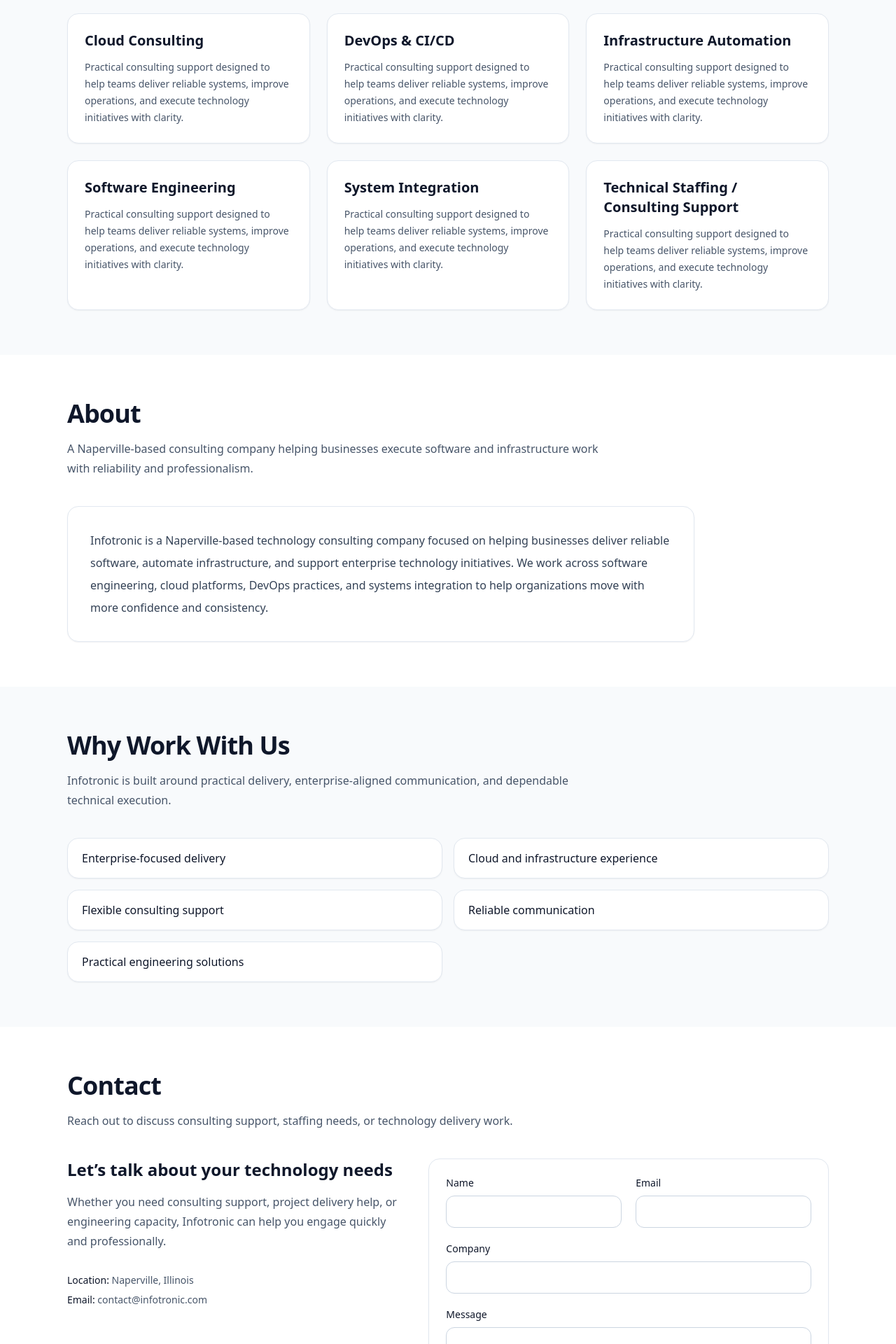
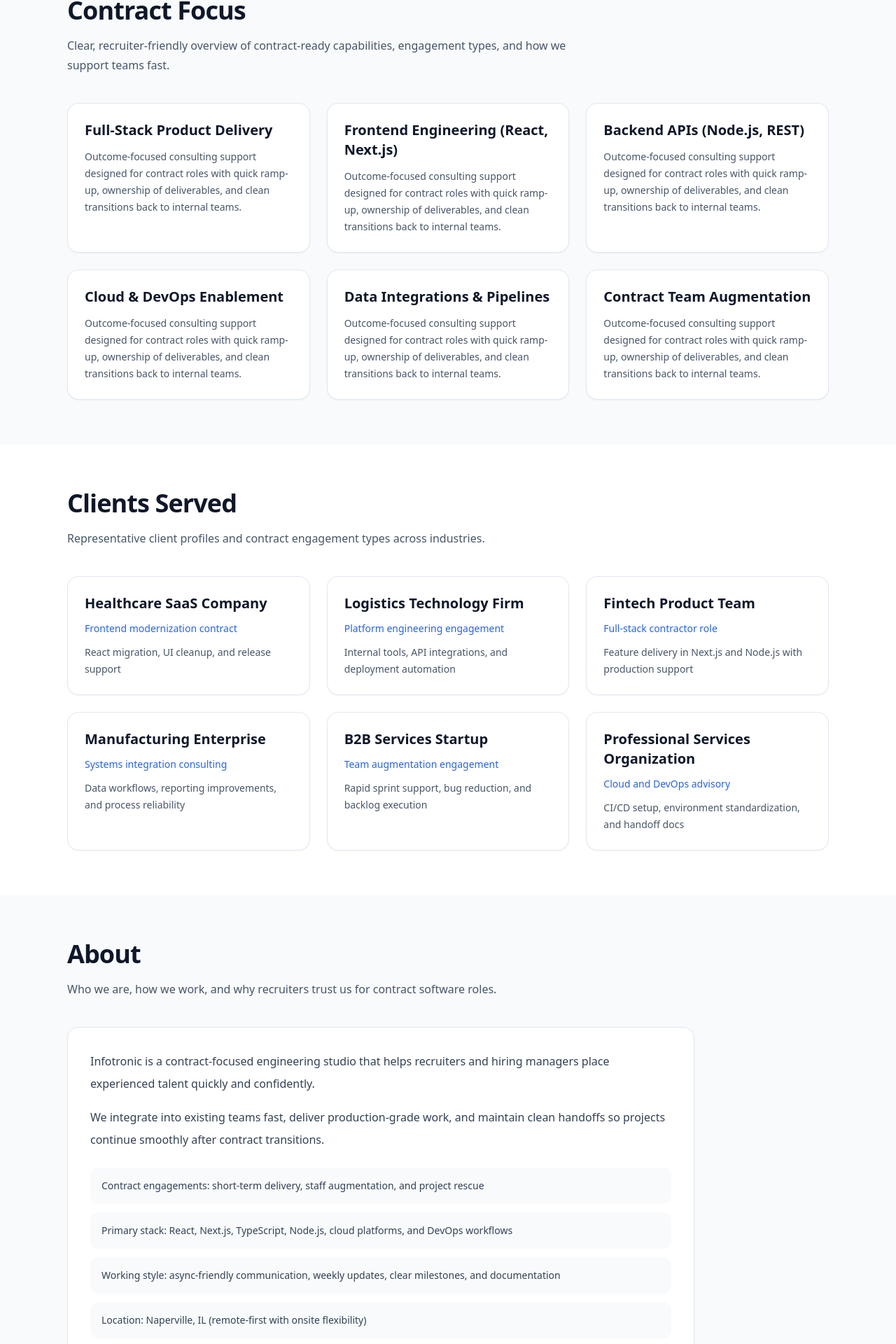
Before and after one commit to FawazAI-Org/infotronic-site, a Next.js app: page / in a window 1280 px wide. Shown: the part 763-2683 px from the top of the page at 70% size. Built offline with nearby package versions, Linux system fonts and the light colour scheme; no server answers.

Commit message:
Refine recruiter-focused website messaging and SEO.
Improve positioning for contract roles, add a clients-served section, and add metadata/schema/sitemap/robots so the site is more discoverable and review-ready.

```diff
--- a/src/app/layout.tsx
+++ b/src/app/layout.tsx
@@ -1,18 +1,49 @@
 import type { Metadata } from 'next';
 import './globals.css';
 
+const siteUrl = process.env.NEXT_PUBLIC_SITE_URL ?? 'https://infotronic-site.vercel.app';
+
 export const metadata: Metadata = {
-  title: 'Infotronic | Technology Consulting & Software Solutions',
+  metadataBase: new URL(siteUrl),
+  title: 'Infotronic | Software Engineering Contractors & IT Consulting',
   description:
-    'Infotronic is a Naperville, Illinois technology consulting company providing software engineering, cloud infrastructure, DevOps, and enterprise technology consulting services.',
+    'Infotronic provides contract software engineering and IT consulting for recruiters and hiring teams. Fast onboarding across React, Next.js, Node.js, cloud, and DevOps.',
   keywords: [
     'Infotronic',
-    'Naperville technology consulting',
+    'software engineering contractors',
+    'contract software developers',
+    'IT consulting firm',
+    'Naperville software consulting',
+    'recruiter contract engineering support',
+    'React Next.js contractors',
     'software engineering consulting',
     'cloud consulting',
     'DevOps consulting',
-    'enterprise IT solutions',
+    'enterprise IT solutions'
   ],
+  alternates: {
+    canonical: '/',
+  },
+  robots: {
+    index: true,
+    follow: true,
+  },
+  openGraph: {
+    title: 'Infotronic | Contract Software Engineering Partner',
+    description:
+      'Contract-ready engineers for product, platform, and modernization initiatives with fast ramp-up and reliable delivery.',
+    url: '/',
+    siteName: 'Infotronic',
+    locale: 'en_US',
+    type: 'website',
+  },
+  twitter: {
+    card: 'summary_large_image',
+    title: 'Infotronic | Contract Software Engineering Partner',
+    description:
+      'Recruiter-friendly contract engineering support for frontend, backend, cloud, and DevOps roles.',
+  },
+  category: 'technology consulting',
 };
 
 export default function RootLayout({ children }: { children: React.ReactNode }) {
--- a/src/app/page.tsx
+++ b/src/app/page.tsx
@@ -1,42 +1,76 @@
 import { Hero } from '@/components/hero';
 import { Section } from '@/components/section';
 import { Services } from '@/components/services';
+import { ClientsServed } from '@/components/clients-served';
 import { About } from '@/components/about';
 import { WhyWorkWithUs } from '@/components/why-work-with-us';
 import { Contact } from '@/components/contact';
 import { Footer } from '@/components/footer';
 
 export default function Page() {
+  const structuredData = {
+    '@context': 'https://schema.org',
+    '@type': 'ProfessionalService',
+    name: 'Infotronic',
+    description:
+      'Contract software engineering and IT consulting support for recruiters and hiring teams.',
+    areaServed: 'United States',
+    email: 'contact@infotronic.com',
+    address: {
+      '@type': 'PostalAddress',
+      addressLocality: 'Naperville',
+      addressRegion: 'IL',
+      addressCountry: 'US',
+    },
+    serviceType: [
+      'Contract Software Engineering',
+      'Frontend and Backend Development',
+      'Cloud and DevOps Consulting',
+      'Team Augmentation',
+    ],
+  };
+
   return (
     <main>
+      <script
+        type="application/ld+json"
+        dangerouslySetInnerHTML={{ __html: JSON.stringify(structuredData) }}
+      />
       <Hero />
       <Section
         id="services"
-        title="Services"
-        description="Infotronic supports organizations with practical technology consulting across engineering, infrastructure, delivery, and operational execution."
+        title="Contract Focus"
+        description="Clear, recruiter-friendly overview of contract-ready capabilities, engagement types, and how we support teams fast."
         muted
       >
         <Services />
       </Section>
       <Section
+        id="clients"
+        title="Clients Served"
+        description="Representative client profiles and contract engagement types across industries."
+      >
+        <ClientsServed />
+      </Section>
+      <Section
         id="about"
         title="About"
-        description="A Naperville-based consulting company helping businesses execute software and infrastructure work with reliability and professionalism."
+        description="Who we are, how we work, and why recruiters trust us for contract software roles."
+        muted
       >
         <About />
       </Section>
       <Section
         id="why-us"
-        title="Why Work With Us"
-        description="Infotronic is built around practical delivery, enterprise-aligned communication, and dependable technical execution."
-        muted
+        title="Recruiter Highlights"
+        description="What makes engagement smooth for recruiters and hiring managers in contract scenarios."
       >
         <WhyWorkWithUs />
       </Section>
       <Section
         id="contact"
-        title="Contact"
-        description="Reach out to discuss consulting support, staffing needs, or technology delivery work."
+        title="Engage"
+        description="Share the role, timeline, and tech stack, and we will respond quickly with fit, availability, and next steps."
       >
         <Contact />
       </Section>
--- /dev/null
+++ b/src/app/robots.ts
@@ -0,0 +1,13 @@
+import type { MetadataRoute } from 'next';
+
+const siteUrl = process.env.NEXT_PUBLIC_SITE_URL ?? 'https://infotronic-site.vercel.app';
+
+export default function robots(): MetadataRoute.Robots {
+  return {
+    rules: {
+      userAgent: '*',
+      allow: '/',
+    },
+    sitemap: `${siteUrl}/sitemap.xml`,
+  };
+}
--- /dev/null
+++ b/src/app/sitemap.ts
@@ -0,0 +1,14 @@
+import type { MetadataRoute } from 'next';
+
+const siteUrl = process.env.NEXT_PUBLIC_SITE_URL ?? 'https://infotronic-site.vercel.app';
+
+export default function sitemap(): MetadataRoute.Sitemap {
+  return [
+    {
+      url: siteUrl,
+      lastModified: new Date(),
+      changeFrequency: 'weekly',
+      priority: 1,
+    },
+  ];
+}
--- a/src/components/about.tsx
+++ b/src/components/about.tsx
@@ -1,9 +1,26 @@
 export function About() {
+  const highlights = [
+    'Contract engagements: short-term delivery, staff augmentation, and project rescue',
+    'Primary stack: React, Next.js, TypeScript, Node.js, cloud platforms, and DevOps workflows',
+    'Working style: async-friendly communication, weekly updates, clear milestones, and documentation',
+    'Location: Naperville, IL (remote-first with onsite flexibility)',
+  ];
+
   return (
     <div className="max-w-4xl rounded-2xl border border-slate-200 bg-white p-8 shadow-sm">
       <p className="text-base leading-8 text-slate-700">
-        Infotronic is a Naperville-based technology consulting company focused on helping businesses deliver reliable software, automate infrastructure, and support enterprise technology initiatives. We work across software engineering, cloud platforms, DevOps practices, and systems integration to help organizations move with more confidence and consistency.
+        Infotronic is a contract-focused engineering studio that helps recruiters and hiring managers place experienced talent quickly and confidently.
       </p>
+      <p className="mt-4 text-base leading-8 text-slate-700">
+        We integrate into existing teams fast, deliver production-grade work, and maintain clean handoffs so projects continue smoothly after contract transitions.
+      </p>
+      <ul className="mt-6 space-y-3 text-sm leading-7 text-slate-700">
+        {highlights.map((item) => (
+          <li key={item} className="rounded-xl bg-slate-50 px-4 py-3">
+            {item}
+          </li>
+        ))}
+      </ul>
     </div>
   );
 }
--- /dev/null
+++ b/src/components/clients-served.tsx
@@ -0,0 +1,46 @@
+const clients = [
+  {
+    name: 'Healthcare SaaS Company',
+    engagement: 'Frontend modernization contract',
+    scope: 'React migration, UI cleanup, and release support',
+  },
+  {
+    name: 'Logistics Technology Firm',
+    engagement: 'Platform engineering engagement',
+    scope: 'Internal tools, API integrations, and deployment automation',
+  },
+  {
+    name: 'Fintech Product Team',
+    engagement: 'Full-stack contractor role',
+    scope: 'Feature delivery in Next.js and Node.js with production support',
+  },
+  {
+    name: 'Manufacturing Enterprise',
+    engagement: 'Systems integration consulting',
+    scope: 'Data workflows, reporting improvements, and process reliability',
+  },
+  {
+    name: 'B2B Services Startup',
+    engagement: 'Team augmentation engagement',
+    scope: 'Rapid sprint support, bug reduction, and backlog execution',
+  },
+  {
+    name: 'Professional Services Organization',
+    engagement: 'Cloud and DevOps advisory',
+    scope: 'CI/CD setup, environment standardization, and handoff docs',
+  },
+];
+
+export function ClientsServed() {
+  return (
+    <div className="grid gap-6 md:grid-cols-2 xl:grid-cols-3">
+      {clients.map((client) => (
+        <article key={client.name} className="rounded-2xl border border-slate-200 bg-white p-6 shadow-sm">
+          <h3 className="text-xl font-semibold text-ink">{client.name}</h3>
+          <p className="mt-3 text-sm font-medium text-accent">{client.engagement}</p>
+          <p className="mt-3 text-sm leading-6 text-slate-600">{client.scope}</p>
+        </article>
+      ))}
+    </div>
+  );
+}
--- a/src/components/footer.tsx
+++ b/src/components/footer.tsx
@@ -4,7 +4,7 @@
       <div className="section-shell flex flex-col gap-3 py-8 text-sm text-slate-600 md:flex-row md:items-center md:justify-between">
         <div>
           <p className="font-semibold text-ink">Infotronic</p>
-          <p>Technology Consulting & Software Solutions</p>
+          <p>Contract Software Engineering & Delivery</p>
         </div>
         <div className="text-left md:text-right">
           <p>Naperville, IL</p>
--- a/src/components/services.tsx
+++ b/src/components/services.tsx
@@ -1,10 +1,10 @@
 const services = [
-  'Cloud Consulting',
-  'DevOps & CI/CD',
-  'Infrastructure Automation',
-  'Software Engineering',
-  'System Integration',
-  'Technical Staffing / Consulting Support',
+  'Full-Stack Product Delivery',
+  'Frontend Engineering (React, Next.js)',
+  'Backend APIs (Node.js, REST)',
+  'Cloud & DevOps Enablement',
+  'Data Integrations & Pipelines',
+  'Contract Team Augmentation',
 ];
 
 export function Services() {
@@ -14,7 +14,7 @@
         <div key={service} className="rounded-2xl border border-slate-200 bg-white p-6 shadow-sm">
           <h3 className="text-xl font-semibold text-ink">{service}</h3>
           <p className="mt-3 text-sm leading-6 text-slate-600">
-            Practical consulting support designed to help teams deliver reliable systems, improve operations, and execute technology initiatives with clarity.
+            Outcome-focused consulting support designed for contract roles with quick ramp-up, ownership of deliverables, and clean transitions back to internal teams.
           </p>
         </div>
       ))}
--- a/src/components/why-work-with-us.tsx
+++ b/src/components/why-work-with-us.tsx
@@ -1,9 +1,10 @@
 const reasons = [
-  'Enterprise-focused delivery',
-  'Cloud and infrastructure experience',
-  'Flexible consulting support',
-  'Reliable communication',
-  'Practical engineering solutions',
+  'Fast ramp-up for contract timelines',
+  'Clear weekly status and risk flags',
+  'Flexible terms (W2, C2C, 1099)',
+  'Remote-first with onsite options',
+  'Clean handoffs and documentation',
+  'Recruiter-friendly interview and onboarding process',
 ];
 
 export function WhyWorkWithUs() {
```
Also changed, not shown: src/components/contact.tsx (+4 -3 lines), src/components/hero.tsx (+8 -5 lines), 1 other file (tests, documents, lock files or other folders).
